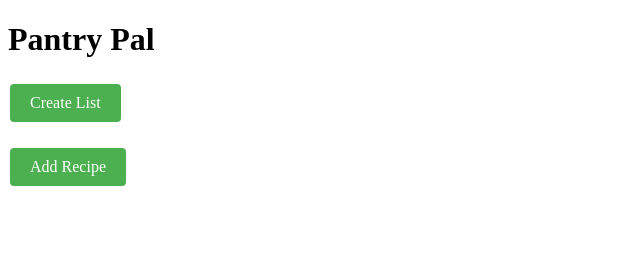
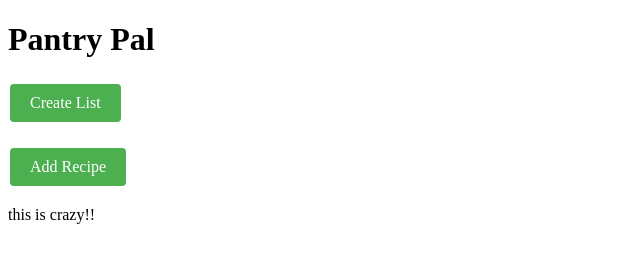
Before and after one commit to sydneygroverr/GroceryList, a plain HTML site: page index.html in a window 1280 px wide. Shown: the whole page, without its empty margins (0-640 px from the left). Drawn offline with Linux system fonts and the light colour scheme.

Commit message:
fixing bootstrap stuff

```diff
--- a/index.html
+++ b/index.html
@@ -13,6 +13,6 @@
     <a href="list.html" class="button-class">Create List</a>
     <br><br>
     <a href="recipe.html" class="button-class">Add Recipe</a>
-
+    <p>this is crazy!!</p>
 </body>
 </html>
```
